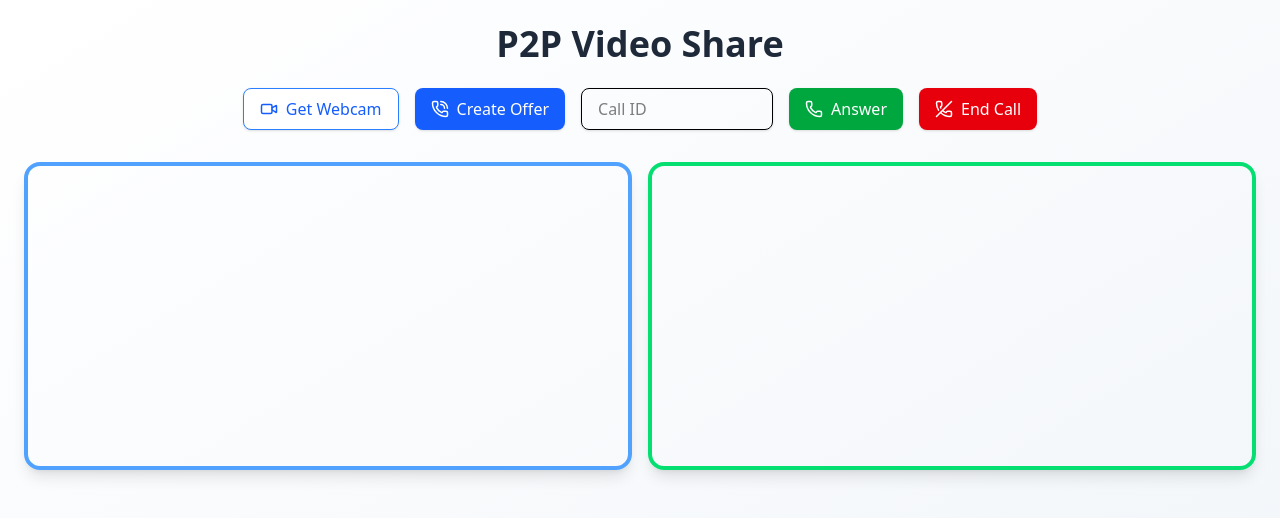
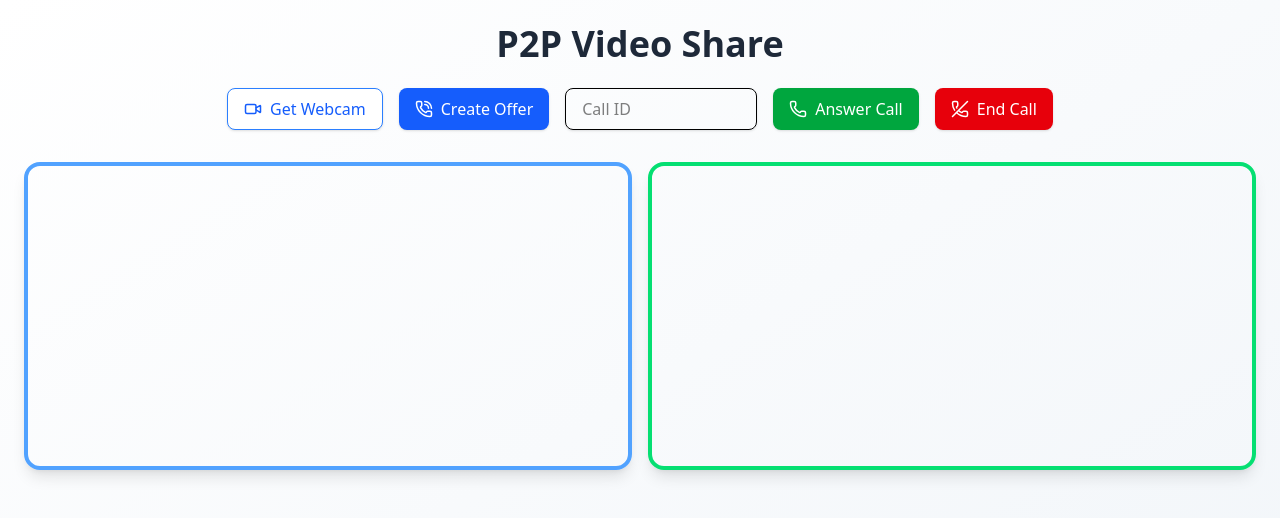
Before and after one commit to NOOB-3301/Project_Share_V2, a Next.js app: page /video in a window 1280 px wide. Shown: the top 518 px of the page. Built offline with nearby package versions, Linux system fonts and the light colour scheme.

Commit message:
feat: improve VideoPage with enhanced notifications and UI updates for call handling

```diff
--- a/app/video/page.tsx
+++ b/app/video/page.tsx
@@ -15,6 +15,10 @@ import { Video, PhoneCall, PhoneOff, VideoOff, Phone } from "lucide-react";
 import { toast, ToastContainer } from "react-toastify";
 
 export default function VideoPage() {
+
+  const [isAnswering, setIsAnswering] = useState(false);
+
+
   const [senderpc, setSenderpc] = useState<RTCPeerConnection | null>(null);
   const [answerpc, setAnswerpc] = useState<RTCPeerConnection | null>(null);
 
@@ -46,10 +50,10 @@ export default function VideoPage() {
     setLocalStream(local);
   };
 
-  const notify = ()=> toast("Data Channel Opened, Share the Call ID With Your Friend for File Transfer !!")
+  const notify = (text:string)=> toast(`${text}`)
   const createOffer = async () => {
     if (!localStream){
-        notify()
+        notify("First Get The Camera Access to start Sharing!!!")
         return;
     }
     const servers = {
@@ -99,10 +103,15 @@ export default function VideoPage() {
     });
 
     setSenderpc(newPc);
+    notify("Call Created Successfully!!!")
   };
 
   const answerOffer = async () => {
-    if (!callId || !localStream) return;
+      if (!callId || !localStream){
+          notify("Get The Camera Access and CallId to start Sharing and Answer the Call.....")
+          return;
+        }
+    setIsAnswering(true);
     const calldoc = doc(db, "calls", callId);
     const answerCandidates = collection(calldoc, "answerCandidates");
     const offerCandidates = collection(calldoc, "offerCandidates");
@@ -145,6 +154,8 @@ export default function VideoPage() {
     });
 
     setAnswerpc(anspc);
+    setIsAnswering(false);
+    notify("Call Answered Successfully!!!")
   };
 
   const endCall = () => {
@@ -157,6 +168,8 @@ export default function VideoPage() {
     setLocalStream(null);
     setRemoteStream(null);
     setCallId(null);
+    setIsAnswering(false);
+    notify("Call Ended Successfully!!!")
   };
 
   return (
@@ -191,12 +204,21 @@ export default function VideoPage() {
           className="px-4 py-2 border rounded-lg shadow-sm focus:outline-none focus:ring-2 focus:ring-blue-300 w-48"
         />
 
-        <button
-          onClick={answerOffer}
-          className="flex items-center gap-2 bg-green-600 text-white hover:bg-green-700 px-4 py-2 rounded-lg shadow-sm transition"
-        >
-          <Phone size={18} /> Answer
-        </button>
+        {isAnswering ? (
+          <button
+            disabled
+            className="flex items-center gap-2 bg-gray-400 text-white px-4 py-2 rounded-lg shadow-sm transition cursor-not-allowed"
+          >
+            <Phone size={18} /> Answering...
+          </button>
+        ) : (
+          <button
+            onClick={answerOffer}
+            className="flex items-center gap-2 bg-green-600 text-white hover:bg-green-700 px-4 py-2 rounded-lg shadow-sm transition"
+          >
+            <Phone size={18} /> Answer Call
+          </button>
+        )}
 
         <button
           onClick={endCall}
@@ -221,6 +243,7 @@ export default function VideoPage() {
           className="w-full md:w-1/2 border-4 border-green-400 rounded-2xl shadow-lg"
         />
       </div>
+      <ToastContainer/>
     </motion.div>
   );
 }
```
